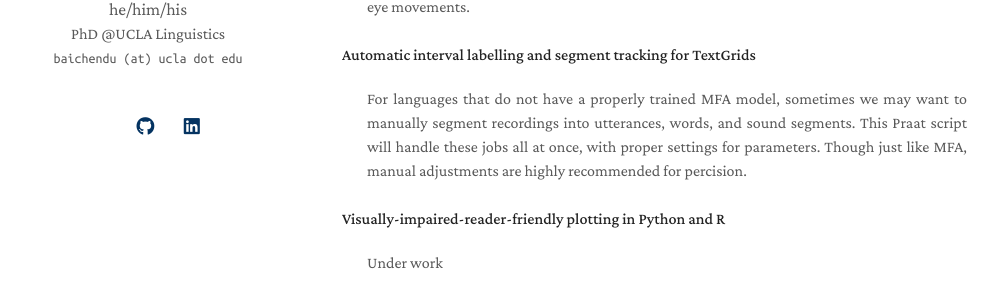
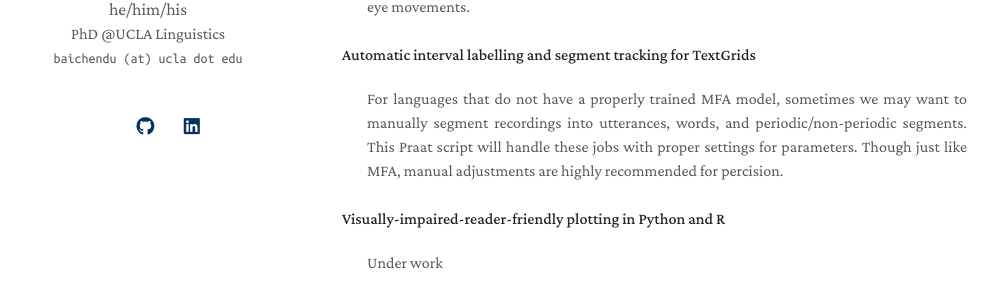
Before and after one commit to baichen-du/baichen-du.github.io, a Jekyll site: the page built from index.md, in a window 1280 px wide and 900 px high, scrolled down 2000 px. Shown: the part 300-606 px from the top of the window, without its empty margins (128-1127 px from the left). Built offline with Jekyll 4.4.1, drawn with Linux system fonts in a browser that asks for light colours; a style sheet for code colours, icons or effects is not loaded; our own code applies the rules of GitHub Pages for plain Markdown files.

Commit message:
Update index.md

```diff
--- a/index.md
+++ b/index.md
@@ -104,7 +104,7 @@
 <br>
 **Automatic interval labelling and segment tracking for TextGrids**
 <div style="text-align: justify">
-For languages that do not have a properly trained MFA model, sometimes we may want to manually segment recordings into utterances, words, and sound segments. This Praat script will handle these jobs all at once, with proper settings for parameters. Though just like MFA, manual adjustments are highly recommended for percision.
+For languages that do not have a properly trained MFA model, sometimes we may want to manually segment recordings into utterances, words, and periodic/non-periodic segments. This Praat script will handle these jobs with proper settings for parameters. Though just like MFA, manual adjustments are highly recommended for percision.
 </div>
 <br>
 **Visually-impaired-reader-friendly plotting in Python and R**
```
